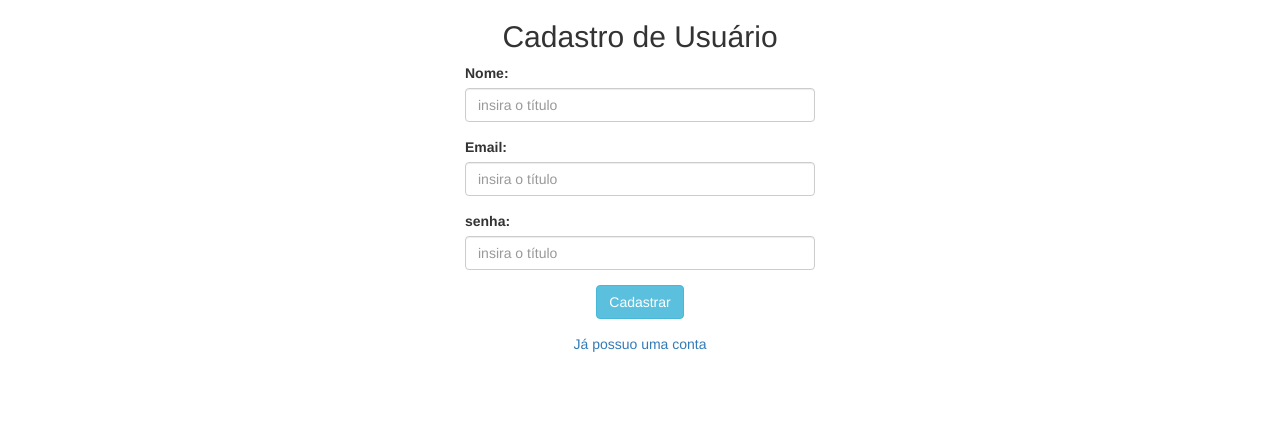
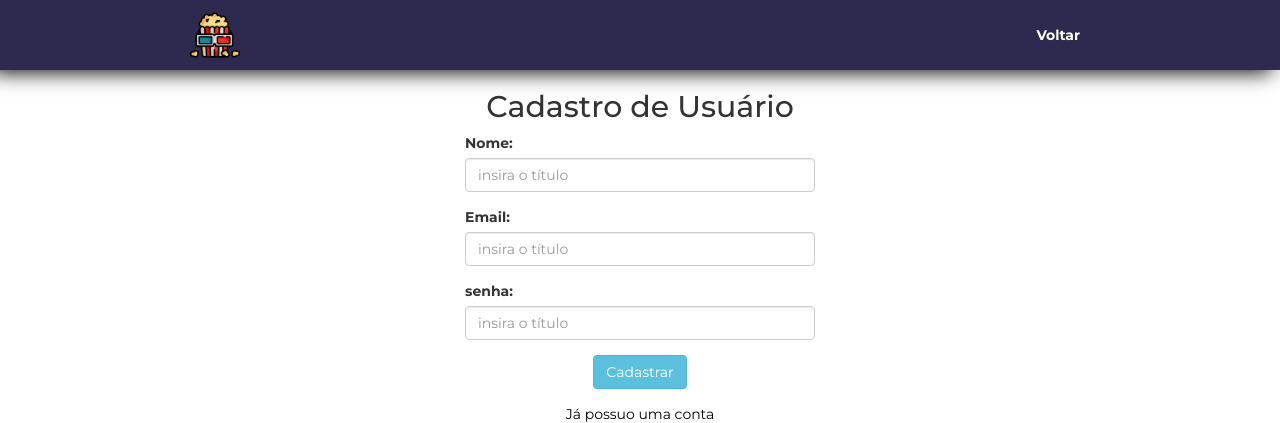
Before and after one commit to marcusgajozo/site-critica-php, a PHP site: page /cadastro.php in a window 1280 px wide. Shown: the top 423 px of the page. Run offline with PHP 8.4, Linux system fonts and the light colour scheme; data comes from the database, SQL or seed files in the repository; both versions use the stored data as it was after the commit; some libraries are stand-ins or nearby versions.

Commit message:
second commit

```diff
--- a/cadastro.php
+++ b/cadastro.php
@@ -53,10 +53,22 @@ if (isset($_POST['nome']) || isset($_POST['email']) || isset($_POST['senha'])) {
     <title>Cadastro - Site Critica</title>
     <script src="https://ajax.googleapis.com/ajax/libs/jquery/3.1.0/jquery.min.js"></script>
     <link rel="stylesheet" href="https://maxcdn.bootstrapcdn.com/bootstrap/3.3.6/css/bootstrap.min.css" />
+    <link rel="stylesheet" href="style.css">
     <script src="https://maxcdn.bootstrapcdn.com/bootstrap/3.3.7/js/bootstrap.min.js"></script>
 </head>
 
 <body>
+   <header>
+        <div class="menu">
+            <div id="logo">
+                <a href="index.php"><img src="img/pipoca.png" alt="Logo"></a>
+            </div>
+            <nav>
+                <a href="index.php">Voltar</a>
+            </nav>
+        </div>
+    </header>
+
     <main>
         <div class="container">
             <h2 align="center">Cadastro de Usuário</h2>
--- a/entrar.php
+++ b/entrar.php
@@ -47,7 +47,9 @@ if (isset($_POST['email']) || isset($_POST['senha'])) {
 
 <body>
     <main>
-        <section class="section_form">
+        <div class="container">
+            <h2 align="center">Cadastro de Usuário</h2>
+            <div class="col-md-4" style="margin:0 auto; float:none;">
                 <form class="form_ec " action="" method="post">
 
                     <img src="img/pipoca.png" alt="logo">
@@ -62,7 +64,7 @@ if (isset($_POST['email']) || isset($_POST['senha'])) {
 
                     <a href="cadastro.php">Cadastrar-se</a>
                 </form>
-        </section>
+        </div>
     </main>
 </body>
 
--- a/index.php
+++ b/index.php
@@ -14,6 +14,7 @@ if (!isset($_SESSION)) {
     <meta http-equiv="X-UA-Compatible" content="IE=edge">
     <meta name="viewport" content="width=device-width, initial-scale=1.0">
     <title>Site Critica de Filme</title>
+    <link rel="stylesheet" href="https://maxcdn.bootstrapcdn.com/bootstrap/3.3.6/css/bootstrap.min.css" />
     <link rel="stylesheet" href="style.css">
 </head>
 
@@ -46,6 +47,7 @@ if (!isset($_SESSION)) {
             ?>
         </div>
     </header>
+
     <main>
         <section>
             <?php if (!isset($_GET['id_filme'])) { ?>
```
Also changed, not shown: database.db. Lines whose indentation alone changed are shown as unchanged.
